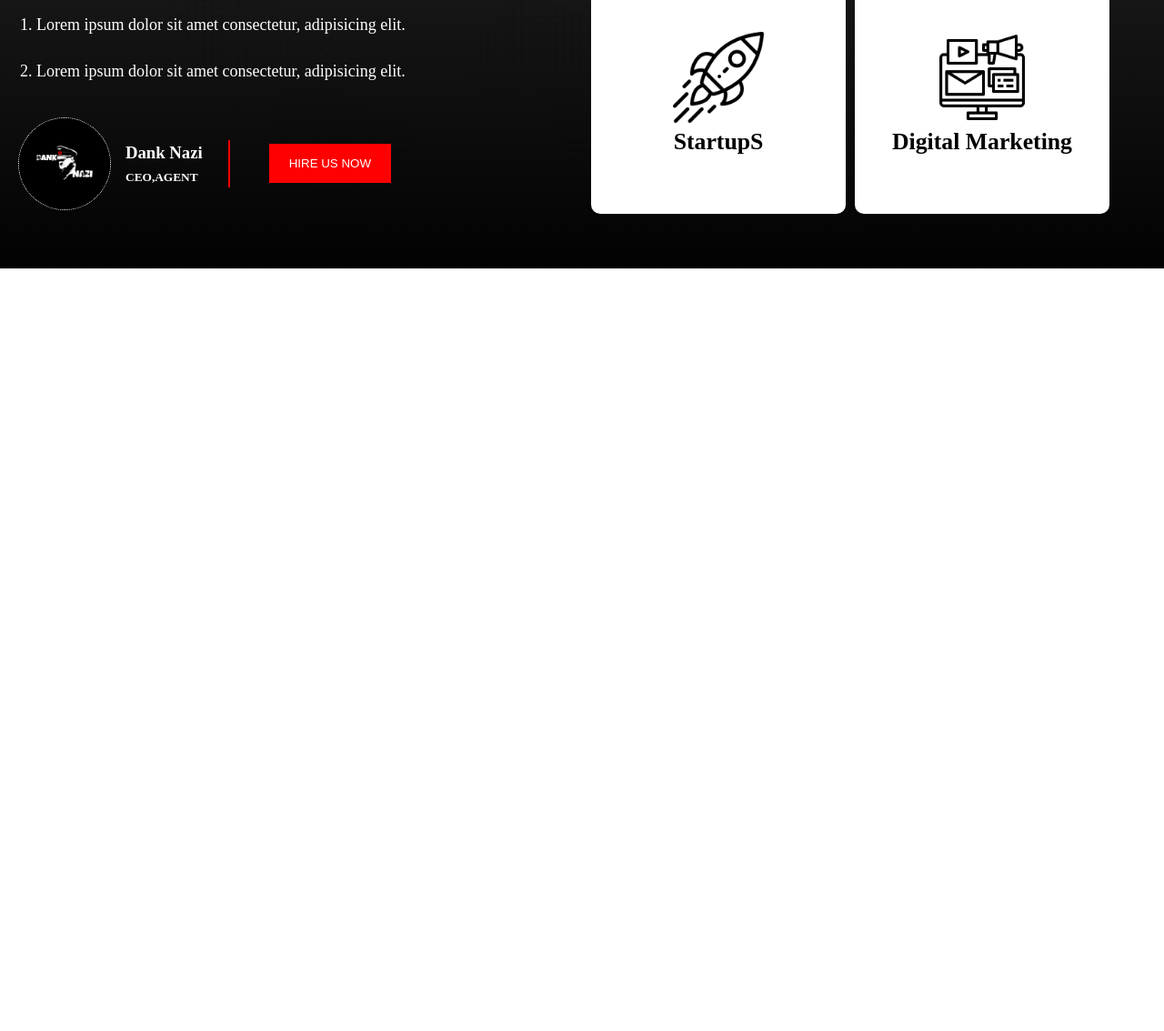
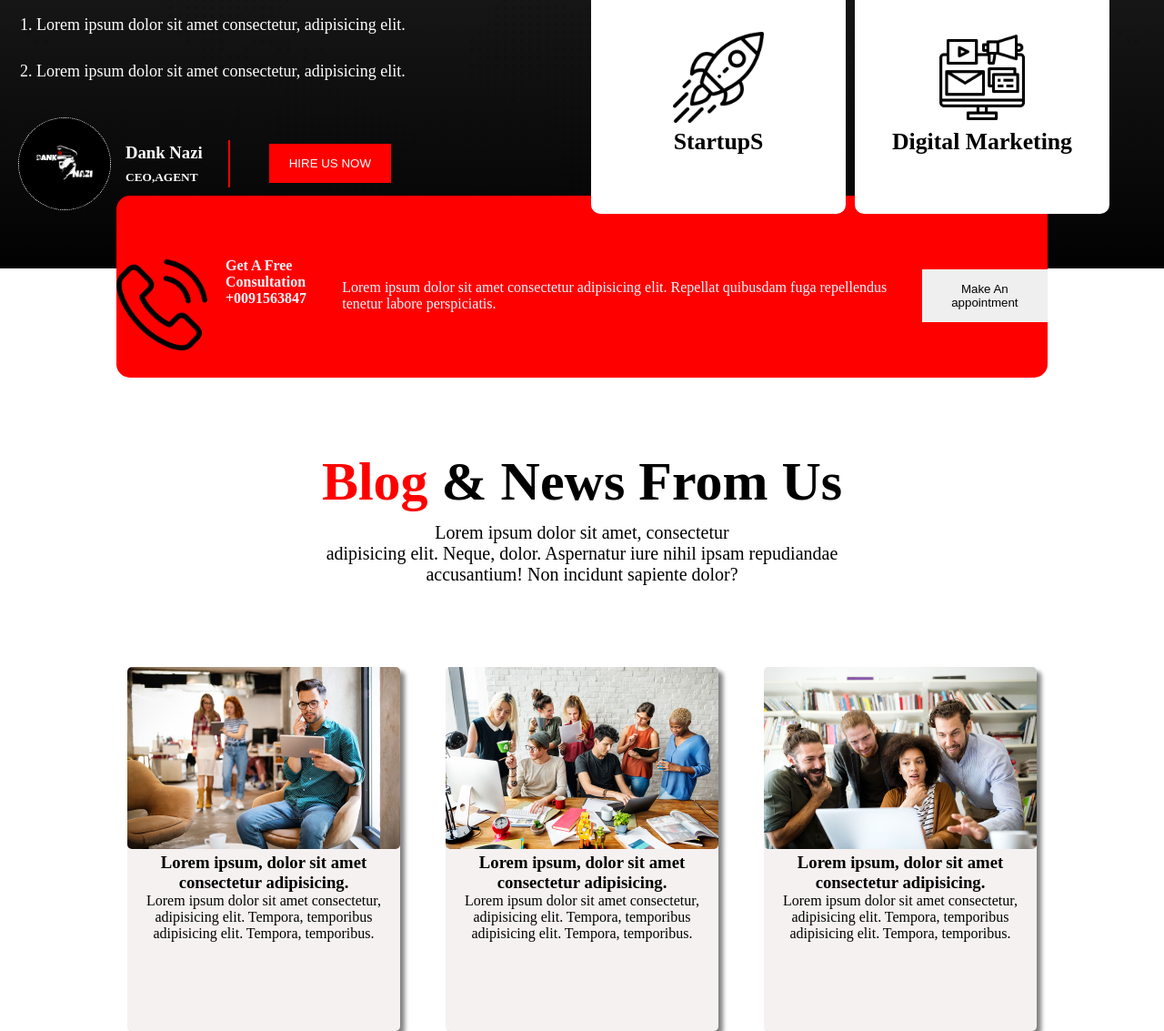
Before and after one commit to IrfanRahat/Digital-Agency-Web, a plain HTML site: page index.html in a window 1280 px wide. Shown: the part 1234-2367 px from the top of the page at 91% size. Before the commit the page ends 1529 px from the top, so only its background shows below. Drawn offline with Linux system fonts and the light colour scheme.

Commit message:
blog added

```diff
--- a/index.html
+++ b/index.html
@@ -91,7 +91,46 @@
                 </div>
             </div>
         </div>
-
+          <!-- appointment section -->
+          <section>
+            <div class="appointment-container">
+                <div class="phone-call-container">
+                    <div class="phone-call">
+                    <img class="icons" src="./asset/icons/phone-call.png" alt="">
+                    <h4>Get A Free Consultation <br>
+                    +0091563847</h4>
+                </div>
+                </div>
+                <div class="appointment-desc">
+                    <p>Lorem ipsum dolor sit amet consectetur adipisicing elit. Repellat quibusdam fuga repellendus tenetur labore perspiciatis.</p>
+                </div>
+                <div class="appointment-btn">
+                    <button class="banner-btn">Make An appointment</button>
+                </div>
+            </div>
+          </section>
+          <!-- blog section -->
+          <div class="blog-title">
+            <h1> <span class="banner-text">Blog</span> & News From Us</h1>
+            <p class="blog-para">Lorem ipsum dolor sit amet, consectetur <br> adipisicing elit. Neque, dolor. Aspernatur iure nihil ipsam repudiandae <br> accusantium! Non incidunt sapiente dolor?</p>
+          </div>
+          <div class="blog-description">
+            <div class="blog1">
+            <img class="blog-img"  src="./asset/image/blog-1.jpg" alt="">
+            <h3>Lorem ipsum, dolor sit amet consectetur adipisicing.</h3>
+            <p>Lorem ipsum dolor sit amet consectetur, adipisicing elit. Tempora, temporibus adipisicing elit. Tempora, temporibus.</p>
+        </div>
+        <div class="blog1">
+            <img class="blog-img"  src="./asset/image/blog-3.jpg" alt="">
+            <h3>Lorem ipsum, dolor sit amet consectetur adipisicing.</h3>
+            <p>Lorem ipsum dolor sit amet consectetur, adipisicing elit. Tempora, temporibus adipisicing elit. Tempora, temporibus.</p>
+        </div>
+        <div class="blog1">
+            <img class="blog-img" src="./asset/image/blog-2.jpg" alt="">
+            <h3>Lorem ipsum, dolor sit amet consectetur adipisicing.</h3>
+            <p>Lorem ipsum dolor sit amet consectetur, adipisicing elit. Tempora, temporibus adipisicing elit. Tempora, temporibus.</p>
+        </div>
+          </div>
     </main>
     <footer>
 
--- a/style.css
+++ b/style.css
@@ -155,3 +155,63 @@
     border-right: 2px solid red;
     padding-right: 25px;
 }
+.appointment-container{
+display: flex;
+justify-content: center;
+align-items: center;
+padding-top: 20px;
+gap: 20px;
+width: 80%;
+margin: auto;
+background-color: red;
+border-radius: 15px;
+margin-top: -80px;
+color: aliceblue;
+
+}
+.phone-call{
+    display: flex;
+    align-items: center;
+    padding-bottom: 30px;
+    gap: 20px;
+    /* border-right: 1px solid rgb(0, 0, 0); */
+}
+.blog-description{
+    display: flex;
+    align-items: center;
+    text-align: center;
+    /* justify-content: space-around; */
+    /* border: 2px solid black; */
+    /* margin: 30px 450px; */
+    gap: 50px;
+    width: 1000px;
+    margin: auto;
+
+
+
+}
+.blog-img{
+    width: 100%;
+    border-radius: 5px;
+}
+.blog-title{
+    padding: 80px;
+    text-align: center;
+    font-size: 30px;
+
+}
+.blog-para{
+    padding: 10px;
+    /* font-weight: bold; */
+    font-size: 20px;
+
+
+}
+.blog1{
+    width: 300px;
+    height: 400px;
+    background-color: rgb(245, 241, 241);
+    border-radius: 5px;
+    box-shadow: 5px 5px 5px gray;
+
+}
```
